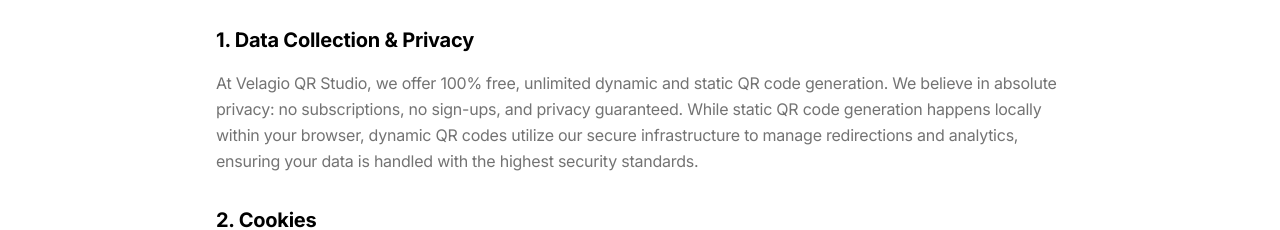
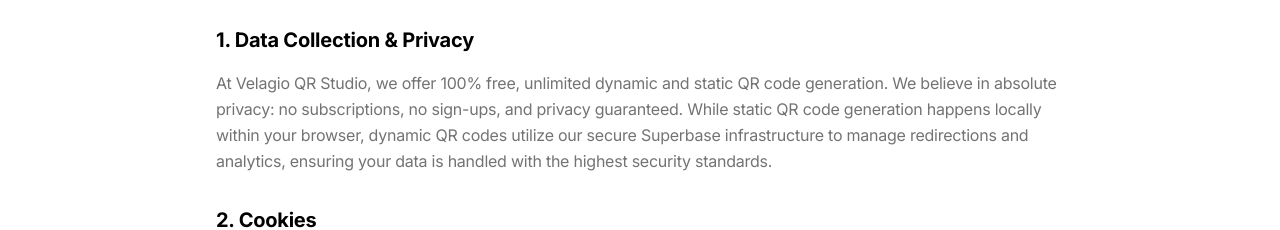
Before and after one commit to avinab11/velagio-qr-studio, a React (Vite) app: page /privacy in a window 1280 px wide. Shown: the part 208-438 px from the top of the page. Built offline with nearby package versions, Linux system fonts and the light colour scheme.

Commit message:
[Blink] Updated Privacy Policy section 1 to specify Superbase infrastructure • Replaced Section 1 content with user-provided text emphasizing privacy and Superbase usage for dynamic codes.

```diff
--- a/src/pages/PrivacyPage.tsx
+++ b/src/pages/PrivacyPage.tsx
@@ -15,7 +15,7 @@
         <section>
           <h2 className="text-xl font-bold text-foreground mb-4">1. Data Collection & Privacy</h2>
           <p>
-            At Velagio QR Studio, we offer 100% free, unlimited dynamic and static QR code generation. We believe in absolute privacy: no subscriptions, no sign-ups, and privacy guaranteed. While static QR code generation happens locally within your browser, dynamic QR codes utilize our secure infrastructure to manage redirections and analytics, ensuring your data is handled with the highest security standards.
+            At Velagio QR Studio, we offer 100% free, unlimited dynamic and static QR code generation. We believe in absolute privacy: no subscriptions, no sign-ups, and privacy guaranteed. While static QR code generation happens locally within your browser, dynamic QR codes utilize our secure Superbase infrastructure to manage redirections and analytics, ensuring your data is handled with the highest security standards.
           </p>
         </section>
 
```
